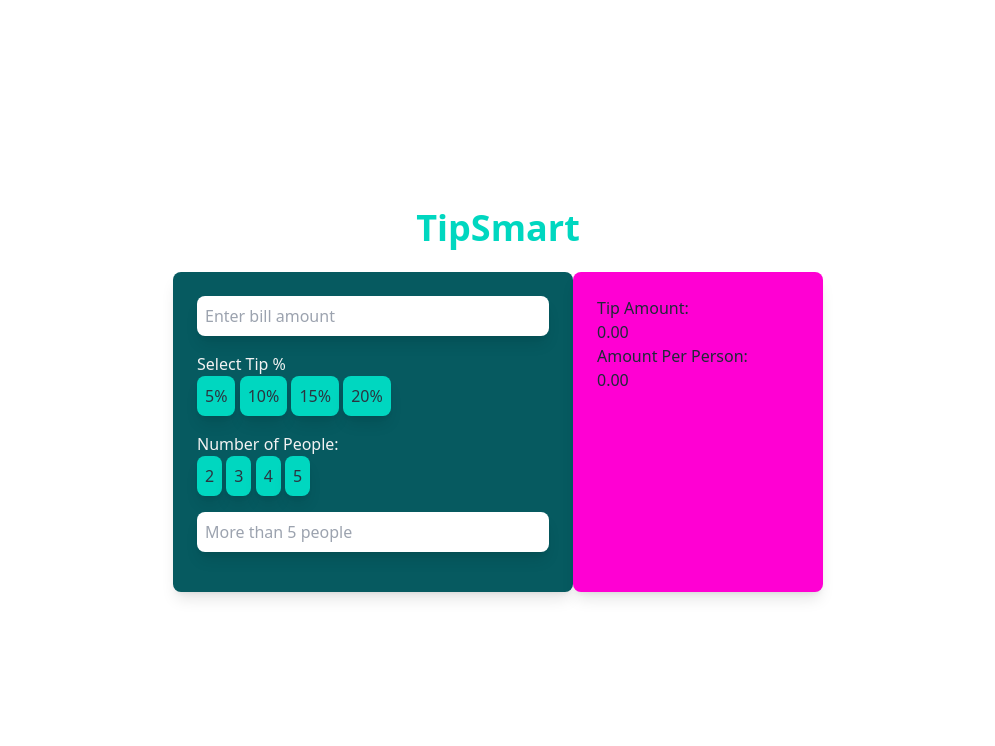
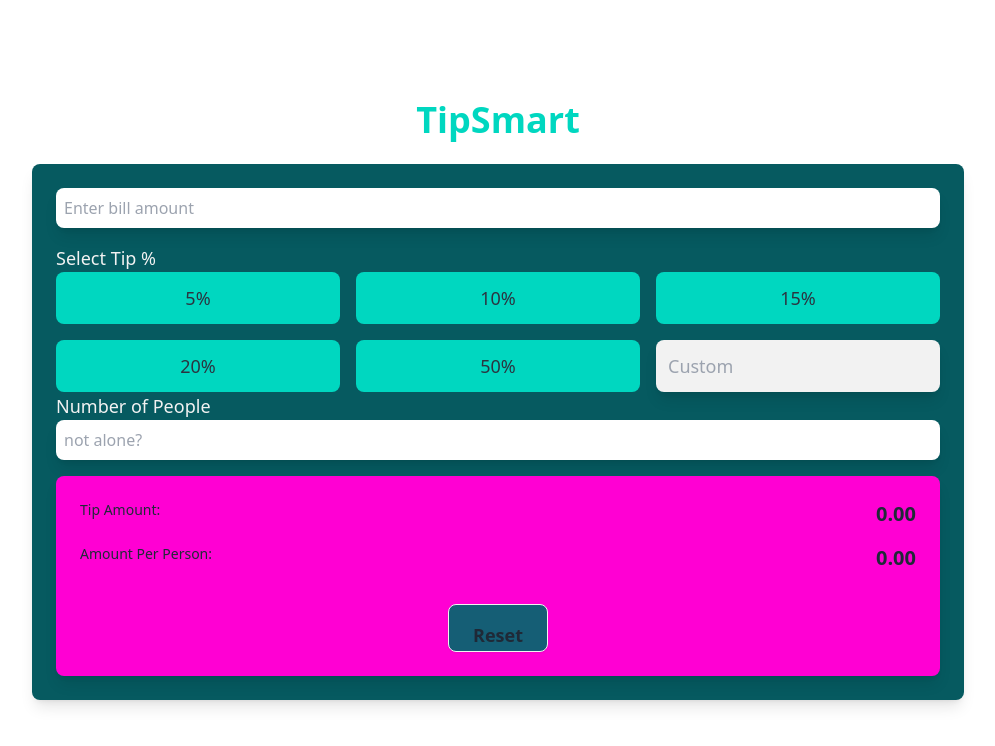
Before and after one commit to xxyylloo/frontend-project, a SvelteKit app: page / in a window 1280 px wide. Shown: the top 746 px of the page, without its empty margins (142-1137 px from the left). Built offline with nearby package versions, Linux system fonts and the light colour scheme.

Commit message:
soweitfertig

```diff
--- a/src/routes/+page.svelte
+++ b/src/routes/+page.svelte
@@ -4,10 +4,13 @@
 	let baseTotal = $state();
 	let people = $state(1);
 	let amountPerPerson = $state(0);
+	let selectedTip = $state(null);
+	let customTip = $state();
 
 	function calculateTip(percent) {
 		tip = (baseTotal * percent) / 100;
 		total = baseTotal + tip;
+		selectedTip = percent;
 		calculatePerPerson();
 	}
 
@@ -23,12 +26,27 @@
 			amountPerPerson = 0;
 		}
 	}
+	function resetValues() {
+		baseTotal = 0;
+		tip = 0;
+		total = 0;
+		people = 1;
+		amountPerPerson = 0;
+		selectedTip = null;
+		customTip = 0;
+	}
+
+	function setCustomTip() {
+		if (customTip > 0) {
+			calculateTip(customTip);
+		}
+	}
 </script>
 
 <h1 class="text-4xl font-extrabold text-center text-accent mb-6">
 	Tip<strong class="text-accent">Smart</strong>
 </h1>
-<div class="grid grid-cols-[400px_250px]">
+<div class="grid grid-cols-1 gap-2">
 	<div class="bg-primary p-6 rounded-lg shadow-lg">
 		<div class="eingabe">
 			<input
@@ -39,66 +57,86 @@
 				oninput={() => calculatePerPerson()}
 			/>
 
-			<h1 class="text-base-200">Select Tip %</h1>
+			<h2 class="text-base-200 text-lg">Select Tip %</h2>
 
-			<button
-				onclick={() => calculateTip(5)}
-				class="bg-accent p-2 mb-4 rounded-lg shadow-lg text-neutral">5%</button
-			>
-			<button
-				onclick={() => calculateTip(10)}
-				class="bg-accent p-2 mb-4 rounded-lg shadow-lg text-neutral">10%</button
-			>
-			<button
-				onclick={() => calculateTip(15)}
-				class="bg-accent p-2 mb-4 rounded-lg shadow-lg text-neutral">15%</button
-			>
-			<button
-				onclick={() => calculateTip(20)}
-				class="bg-accent p-2 mb-4 rounded-lg shadow-lg text-neutral">20%</button
-			>
+			<div class="grid grid-cols-3 gap-4">
+				<button
+					onclick={() => calculateTip(5)}
+					class="bg-accent p-3 rounded-lg text-neutral text-lg {selectedTip === 5
+						? 'bg-bg-highlight'
+						: ''}">5%</button
+				>
 
-			<h1 class="text-base-200">Number of People:</h1>
+				<button
+					onclick={() => calculateTip(10)}
+					class="bg-accent p-3 rounded-lg text-neutral text-lg {selectedTip === 10
+						? 'bg-bg-highlight'
+						: ''}">10%</button
+				>
 
-			<div class="personen-buttons">
 				<button
-					onclick={() => setPeople(2)}
-					class="bg-accent p-2 mb-4 rounded-lg shadow-lg text-neutral">2</button
+					onclick={() => calculateTip(15)}
+					class="bg-accent p-3 rounded-lg text-neutral text-lg {selectedTip === 15
+						? 'bg-bg-highlight'
+						: ''}">15%</button
 				>
+
 				<button
-					onclick={() => setPeople(3)}
-					class="bg-accent p-2 mb-4 rounded-lg shadow-lg text-neutral">3</button
+					onclick={() => calculateTip(20)}
+					class="bg-accent p-3 rounded-lg text-neutral text-lg {selectedTip === 20
+						? 'bg-bg-highlight'
+						: ''}">20%</button
 				>
+
 				<button
-					onclick={() => setPeople(4)}
-					class="bg-accent p-2 mb-4 rounded-lg shadow-lg text-neutral">4</button
+					onclick={() => calculateTip(50)}
+					class="bg-accent p-3 rounded-lg text-neutral text-lg {selectedTip === 50
+						? 'bg-bg-highlight'
+						: ''}">50%</button
 				>
-				<button
-					onclick={() => setPeople(5)}
-					class="bg-accent p-2 mb-4 rounded-lg shadow-lg text-neutral">5</button
-				>
+
+				<input
+					type="number"
+					bind:value={customTip}
+					placeholder="Custom"
+					oninput={() => setCustomTip()}
+					class="p-3 rounded-lg shadow-lg text-lg bg-base-200"
+				/>
 			</div>
+
+			<h2 class="text-base-200 text-lg">Number of People</h2>
 
 			<div>
 				<input
 					type="number"
-					min="5"
-					class="w-full p-2 mb-4 rounded-lg shadow-lg"
-					placeholder="More than 5 people"
+					min="2"
+					class="w-full p-2 mb-4 rounded-lg shadow-lg text-primay"
+					placeholder="not alone?"
 					oninput={(e) => setPeople(Number(e.target.value))}
 				/>
 			</div>
 		</div>
-	</div>
-	<div class="">
-		<div class="bg-secondary p-6 rounded-lg shadow-lg h-80">
-			<p class="">Tip Amount:</p>
-			<h2>{tip.toFixed(2)}</h2>
 
-			<!-- <p>Current Total: {total.toFixed(2)}</p>
-    <p>Number of People: {people}</p> -->
-			<p>Amount Per Person:</p>
-			<h2>{amountPerPerson.toFixed(2)}</h2>
+		<div class="bg-secondary p-6 rounded-lg shadow-lg h-45">
+			<div class="space-y-4">
+				<div class="flex justify-between">
+					<p class="text-sm">Tip Amount:</p>
+					<h2 class="text-xl font-bold">{tip.toFixed(2)}</h2>
+				</div>
+
+				<div class="flex justify-between">
+					<p class="text-sm">Amount Per Person:</p>
+					<h2 class="text-xl font-bold">{amountPerPerson.toFixed(2)}</h2>
+				</div>
+				<div class="flex justify-center">
+					<button
+						on.click={resetValues}
+						class="btn btn-danger mt-4 bg-bg-highlight py-4 px-6 text-lg rounded-lg flex items-center justify-center"
+					>
+						Reset
+					</button>
+				</div>
+			</div>
 		</div>
 	</div>
 </div>
--- a/tailwind.config.js
+++ b/tailwind.config.js
@@ -4,10 +4,16 @@ import forms from '@tailwindcss/forms';
 import typography from '@tailwindcss/typography';
 
 /** @type {import('tailwindcss').Config} */
+/* In your Tailwind configuration */
+
 export default {
 	content: ['./src/**/*.{html,js,svelte,ts}'],
 	theme: {
-		extend: {}
+		extend: {
+			colors: {
+				'bg-highlight': '#155e75'
+			}
+		}
 	},
 	plugins: [require('daisyui')],
 	daisyui: {
@@ -21,8 +27,8 @@ export default {
 			{
 				dark: {
 					primary: '#f8fafc',
-					secondary: '#a78bfa',
-					accent: '#7c3aed',
+					secondary: '#0e7490',
+					accent: '#0e7490',
 					neutral: '#242424',
 					'base-100': '#9ca3af',
 					'base-200': '#71717a'
```
